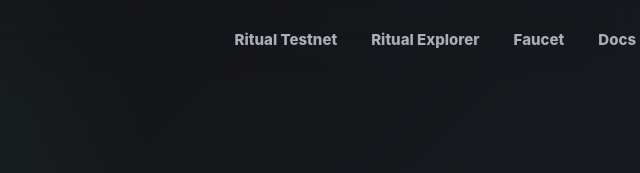
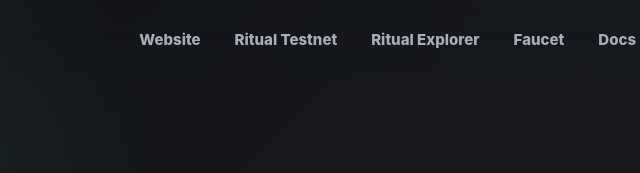
Before and after one commit to kamaledeng/daf-ritual-tesnet, a website: page index.html in a window 1280 px wide. Shown: the top 173 px of the page, 551-1191 px from the left. Drawn offline with nearby package versions, Linux system fonts and the light colour scheme.

Commit message:
Add Ritual website link

```diff
--- a/index.html
+++ b/index.html
@@ -27,6 +27,9 @@
       </button>
 
       <nav id="mainMenu" class="main-menu" aria-label="Ritual navigation">
+        <a href="https://ritual.net/" target="_blank" rel="noreferrer">
+          Website
+        </a>
         <a href="#testnet">Ritual Testnet</a>
         <a href="https://explorer.ritualfoundation.org/" target="_blank" rel="noreferrer">
           Ritual Explorer
```
